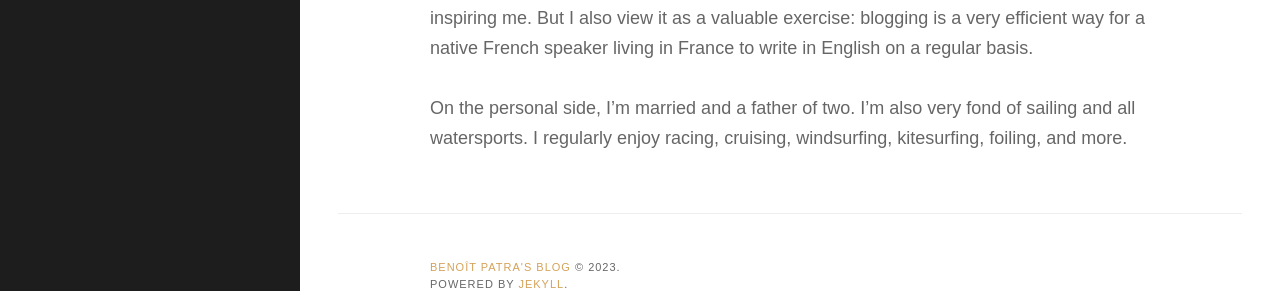
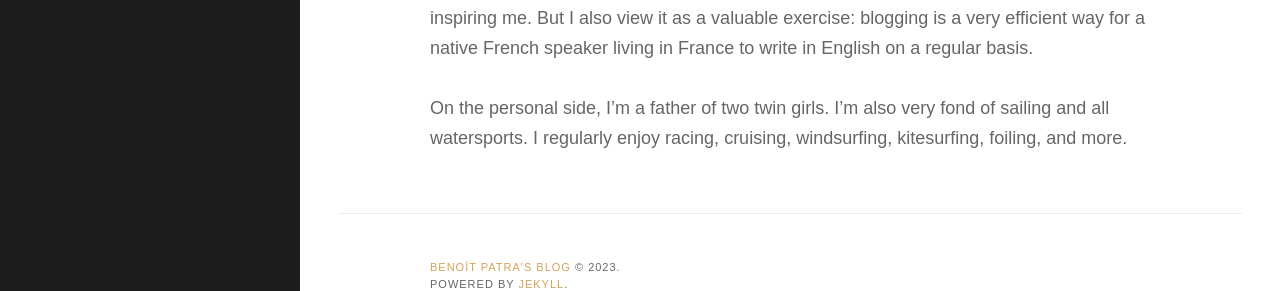
Before and after one commit to bpatra/personal-blog, a Jekyll site: the page built from about.md, in a window 1280 px wide and 1114 px high. Shown: the part 762-1053 px from the top of the window. Built offline with Jekyll 4.4.1, drawn with Linux system fonts in a browser that asks for light colours; some web fonts are replaced.

Commit message:
Updating the about section

```diff
--- a/about.md
+++ b/about.md
@@ -16,4 +16,4 @@
 
 Why start this blog? I see it as an opportunity to share and discuss technical stuff that's inspiring me. But I also view it as a valuable exercise: blogging is a very efficient way for a native French speaker living in France to write in English on a regular basis.
 
-On the personal side, I'm married and a father of two. I'm also very fond of sailing and all watersports. I regularly enjoy racing, cruising, windsurfing, kitesurfing, foiling, and more.
+On the personal side, I'm a father of two twin girls. I'm also very fond of sailing and all watersports. I regularly enjoy racing, cruising, windsurfing, kitesurfing, foiling, and more.
```
